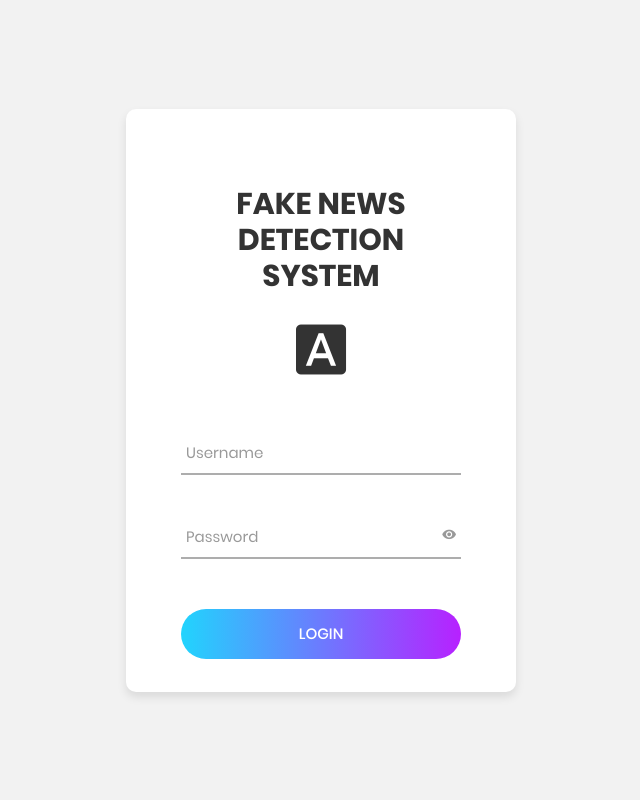
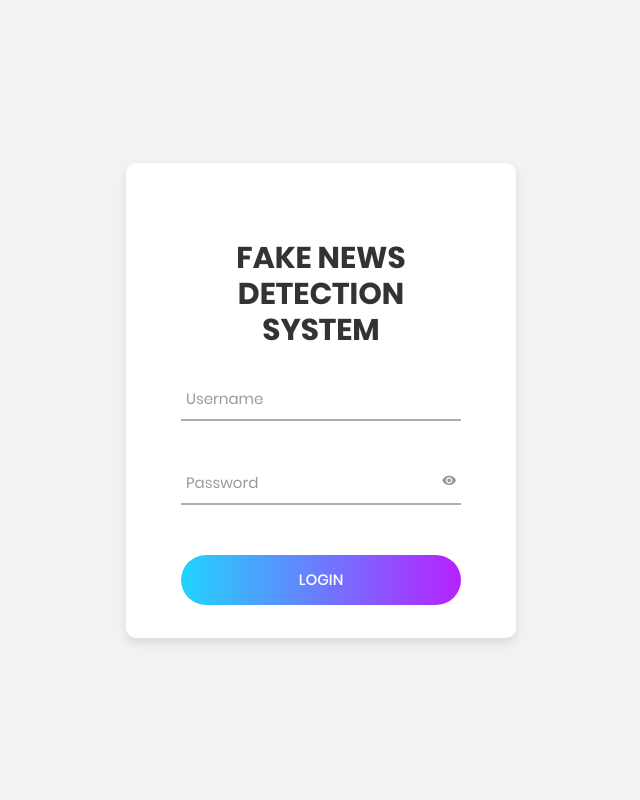
Before and after one commit to Boy2700/Rejoice_Fake-news-detection-system, a plain HTML site: page index.html in a window 1280 px wide. Shown: the top 800 px of the page, without its empty margins (319-959 px from the left). Drawn offline with Linux system fonts and the light colour scheme.

Commit message:
Detection

```diff
--- a/index.html
+++ b/index.html
@@ -38,9 +38,7 @@
                     <span class="login100-form-title p-b-26">
 						FAKE NEWS DETECTION SYSTEM
 					</span>
-                    <span class="login100-form-title p-b-48">
-						<i class="zmdi zmdi-font"></i>
-					</span>
+
 
                     <div class="wrap-input100 validate-input">
                         <input class="input100" id="username" type=" text " name="email " data-validate="Enter username ">
```
